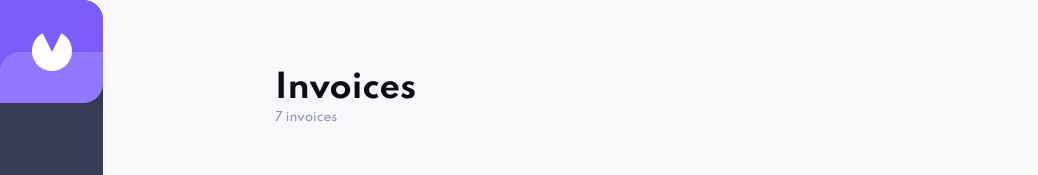
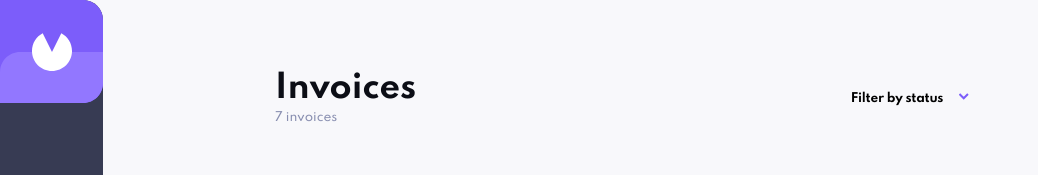
Before and after one commit to agrajy10/invoice-app, a React (Vite) app: page / in a window 1280 px wide. Shown: the top 175 px of the page, without its empty margins (0-1038 px from the left). Built offline with nearby package versions, Linux system fonts and the light colour scheme.

Commit message:
filter dropdown component

```diff
--- /dev/null
+++ b/src/components/CustomCheckbox.jsx
@@ -0,0 +1,64 @@
+import styled from 'styled-components';
+
+import IconCheck from '../assets/icon-check.svg';
+
+const Wrapper = styled.div`
+  position: relative;
+  input[type='checkbox'] {
+    position: absolute;
+    top: 0;
+    left: 0;
+    visibility: hidden;
+    &:checked + span::before {
+      background: #7c5dfa url(${IconCheck}) no-repeat 40% 40%;
+    }
+  }
+`;
+
+const CustomCheckboxLabel = styled.label`
+  position: relative;
+  span {
+    padding-left: 29px;
+    font-size: 12px;
+    font-weight: 700;
+    line-height: 1;
+    letter-spacing: -0.25px;
+    text-transform: capitalize;
+    &:before {
+      content: '';
+      box-sizing: border-box;
+      display: inline-block;
+      width: 16px;
+      height: 16px;
+      border: 1px solid #dfe3fa;
+      background-color: #dfe3fa;
+      border-radius: 2px;
+      position: absolute;
+      top: -2px;
+      left: 0;
+    }
+    &:hover:before {
+      border-color: #7c5dfa;
+    }
+  }
+`;
+
+function CustomCheckbox({ id, label, onChange, value, checked }) {
+  return (
+    <Wrapper>
+      <CustomCheckboxLabel htmlFor={id}>
+        <input
+          type="checkbox"
+          name={id}
+          id={id}
+          value={value}
+          checked={checked}
+          onChange={onChange}
+        />
+        <span>{label}</span>
+      </CustomCheckboxLabel>
+    </Wrapper>
+  );
+}
+
+export default CustomCheckbox;
--- /dev/null
+++ b/src/components/FilterDropdown.jsx
@@ -0,0 +1,92 @@
+import { useState } from 'react';
+import styled from 'styled-components';
+
+import CustomCheckbox from './CustomCheckbox';
+
+import IconArrowDown from '../assets/icon-arrow-down.svg';
+
+const Wrapper = styled.div`
+  display: inline-block;
+  position: relative;
+`;
+
+const DropdownButton = styled.button`
+  display: block;
+  width: 190px;
+  border: none;
+  background-color: transparent;
+  font-family: Spartan, sans-serif;
+  font-size: 12px;
+  font-weight: 700;
+  letter-spacing: -0.25px;
+  cursor: pointer;
+  &:after {
+    content: '';
+    display: inline-block;
+    width: 10px;
+    height: 10px;
+    background: url(${IconArrowDown}) no-repeat center;
+    transform-origin: center;
+    transform: ${(props) => (props.isExpanded ? 'rotate(180deg)' : 'rotate(0deg)')};
+    margin-left: 16px;
+  }
+`;
+
+const DropdownWrapper = styled.div`
+  position: absolute;
+  top: 100%;
+  left: 50%;
+  transform: translateX(-50%);
+  box-shadow: 0px 10px 20px rgba(72, 84, 159, 0.25);
+  border-radius: 8px;
+  background-color: #fff;
+  width: 192px;
+  padding: 24px;
+  margin-top: 23px;
+  z-index: 777;
+  div:not(:last-child) {
+    margin-bottom: 16px;
+  }
+`;
+
+const filterOptions = ['draft', 'pending', 'paid'];
+
+function FilterDropdown() {
+  const [isExpanded, setisExpanded] = useState(false);
+  const [checkedState, setCheckedState] = useState(new Array(filterOptions.length).fill(false));
+
+  const onClick = () => setisExpanded(!isExpanded);
+
+  const onChange = (position) => {
+    const updatedCheckedState = checkedState.map((item, index) =>
+      index === position ? !item : item
+    );
+    setCheckedState(updatedCheckedState);
+  };
+
+  return (
+    <Wrapper>
+      <DropdownButton type="button" onClick={onClick} isExpanded={isExpanded}>
+        Filter by status
+      </DropdownButton>
+      {isExpanded && (
+        <DropdownWrapper>
+          {filterOptions.map((filterOption, index) => {
+            return (
+              <CustomCheckbox
+                key={index}
+                id={filterOption}
+                label={filterOption}
+                value={filterOption}
+                checked={checkedState[index]}
+                onChange={() => onChange(index)}
+              />
+            );
+          })}
+        </DropdownWrapper>
+      )}
+    </Wrapper>
+  );
+}
+
+export default FilterDropdown;
--- a/src/components/Main.jsx
+++ b/src/components/Main.jsx
@@ -6,6 +6,7 @@ import InvoiceItem from './InvoiceItem/InvoiceItem';
 import { AppContext } from '../context/AppContext';
 
 import deviceSize from '../styles/breakpoints';
+import FilterDropdown from './FilterDropdown';
 
 const MainContainer = styled.main`
   width: 100%;
@@ -19,6 +20,19 @@ const MainContainer = styled.main`
 
   @media screen and (min-width: ${deviceSize.lg}) {
     padding-top: 72px;
+  }
+`;
+
+const MainContainerTop = styled.div`
+  display: flex;
+  align-items: center;
+  justify-content: space-between;
+  margin-bottom: 32px;
+  @media screen and (min-width: ${deviceSize.md}) {
+    margin-bottom: 56px;
+  }
+  @media screen and (min-width: ${deviceSize.lg}) {
+    margin-bottom: 65px;
   }
 `;
 
@@ -37,13 +51,6 @@ const InvoicesCount = styled.p`
   font-weight: 500;
   color: #888eb0;
   text-spacing: -0.25px;
-  margin-bottom: 32px;
-  @media screen and (min-width: ${deviceSize.md}) {
-    margin-bottom: 56px;
-  }
-  @media screen and (min-width: ${deviceSize.lg}) {
-    margin-bottom: 65px;
-  }
 `;
 
 const InvoicesList = styled.ul`
@@ -56,8 +63,13 @@ function Main() {
   const { invoices } = useContext(AppContext);
   return (
     <MainContainer>
-      <Heading>Invoices</Heading>
-      <InvoicesCount>{invoices.length} invoices</InvoicesCount>
+      <MainContainerTop>
+        <div>
+          <Heading>Invoices</Heading>
+          <InvoicesCount>{invoices.length} invoices</InvoicesCount>
+        </div>
+        <FilterDropdown />
+      </MainContainerTop>
       {invoices.length > 0 && (
         <InvoicesList>
           {invoices.map((invoice) => (
```
